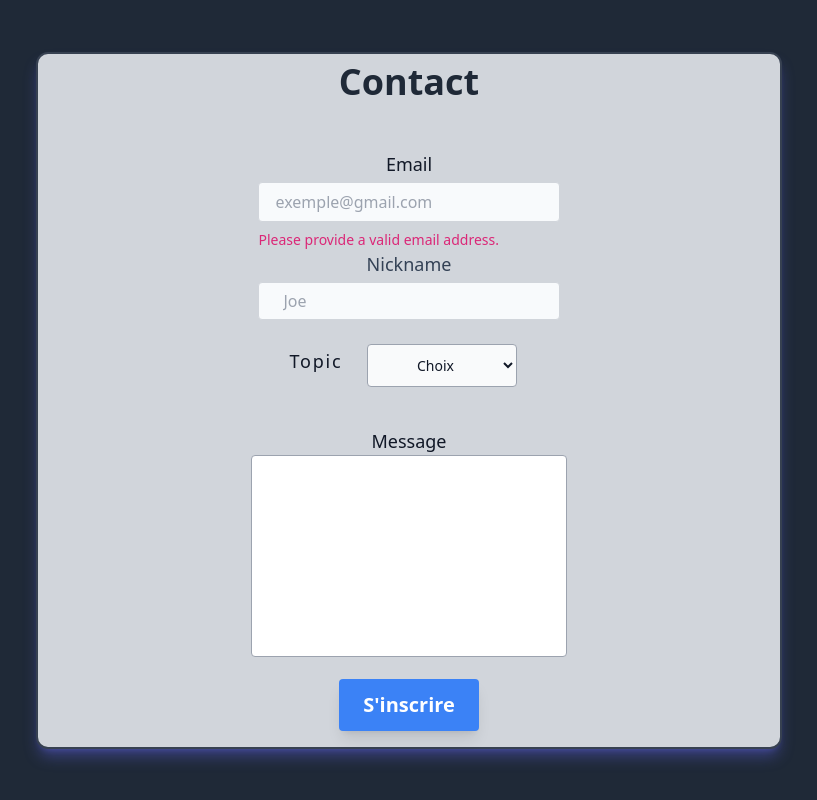
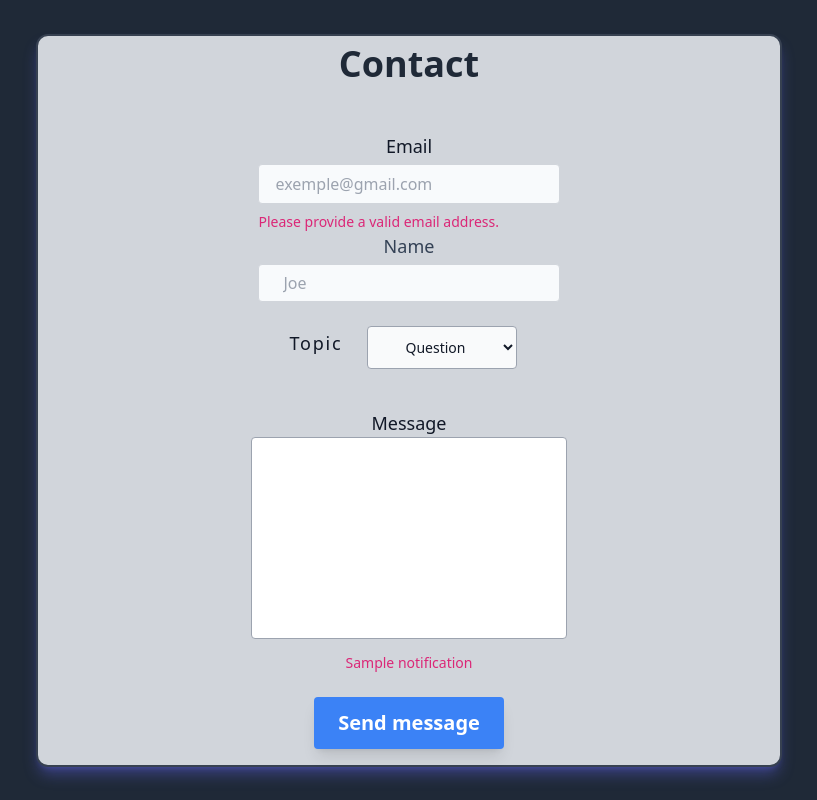
Before and after one commit to Yaeshin/getflixProject, a PHP site: template pages/contact.php in a window 1280 px wide. Shown: the whole page, without its empty margins (231-1048 px from the left). Run offline with PHP 8.4, Linux system fonts and the light colour scheme; the template is opened without the code that fills it: most values are stand-ins (such as "Sample title", 1, 10 or a date in 2020); some libraries are stand-ins or nearby versions.

Commit message:
contact page

```diff
--- a/pages/contact.php
+++ b/pages/contact.php
@@ -15,30 +15,29 @@
     <div class="mx-auto w-2/3 md:w-4/6 lg:w-7/12 flex justify-center items-center border-2 rounded-xl border-gray-700 bg-gray-300 flex flex-col drop-shadow-2x shadow-lg shadow-indigo-500/40 mx-auto">
       <div class=" mx-auto ">
         <h1 class="text-4xl text-gray-800 sm:text-4xl font-bold mt-2 text-center">Contact</h1>
-        <form class="mx-auto">
+        <form class="mx-auto" action="contactPage.php" method="post">
           <div class="p-2 w-full">
             <div class="block flex justify-center flex-col w-10/12 mx-auto ">
               <label class="block leading-7 text-lg text-gray-900  mt-5 sm:mt-10 text-center" for="email">Email</label>
-              <input type="email" class="peer mt-1 bg-slate-50 peer appearance-none py-2 text-gray-700 leading-tight px-4 rounded focus:outline-none focus:ring focus:border-blue-500 h-full w-full w-[calc(100% - 10px)]bg-gray-50 border border-gray-300" placeholder="exemple@gmail.com" id="email" name="email" required autocomplete="on">
+              <input type="email" class="peer mt-1 bg-slate-50 peer appearance-none py-2 text-gray-700 leading-tight px-4 rounded focus:outline-none focus:ring focus:border-blue-500 h-full w-full w-[calc(100% - 10px)]bg-gray-50 border border-gray-300" placeholder="exemple@gmail.com" id="contactEmail" name="contactEmail" required autocomplete="on">
               <p class="mt-2 invisible peer-invalid:visible text-pink-600 text-sm">
                 Please provide a valid email address.
               </p>
             </div>
             <!-- Nickname input -->
             <div class="block flex justify-center flex-col w-10/12 mx-auto mb-4">
-              <label class="block text-slate-700 text-center text-lg" for="pseudo_inscription">Nickname</label>
-              <input type="text" class="peer mt-1 bg-slate-50 peer appearance-none w-full text-gray-700 leading-tight  focus:bg-white rounded border border-gray-300 focus:outline-none focus:ring focus:border-blue-500 px-6 py-2" placeholder="Joe" id="pseudo_inscription" name="username" required>
+              <label class="block text-slate-700 text-center text-lg" for="name">Name</label>
+              <input type="text" class="peer mt-1 bg-slate-50 peer appearance-none w-full text-gray-700 leading-tight  focus:bg-white rounded border border-gray-300 focus:outline-none focus:ring focus:border-blue-500 px-6 py-2" placeholder="Joe" id="contactName" name="contactName">
             </div>
             <div class="p-2 w-full">
               <div class="relative">
                 <div class="inline relative w-30 ml-auto">
                   <div class="md:flex justify-around mb-6">
                     <div class="flex justify-around items-center">
-                      <label for="countries_disabled" class="block mb-2 text-lg text-gray-900 lg:tracking-widest ms:me-2 pr-2">Topic</label>
-                      <select id="countries_disabled" class="bg-gray-50 border border-gray-300 text-gray-900 text-sm focus:ring-blue-500 focus:border-blue-500 block w-full p-2.5 mx-3  self-end rounded border border-gray-400 w-full md:min-w-[150px] text-center ms-4 " data-te-select-init>
-                        <option>Choix</option>
-                        <option>Questions</option>
-                        <option>Remarques</option>
+                      <label for="topic" class="block mb-2 text-lg text-gray-900 lg:tracking-widest ms:me-2 pr-2">Topic</label>
+                      <select id="contactTopic" name="contactTopic" class="bg-gray-50 border border-gray-300 text-gray-900 text-sm focus:ring-blue-500 focus:border-blue-500 block w-full p-2.5 mx-3  self-end rounded border border-gray-400 w-full md:min-w-[150px] text-center ms-4 " data-te-select-init>
+                        <option>Question</option>
+                        <option>Comment</option>
                       </select>
                     </div>
 
@@ -49,13 +48,16 @@
             <div class="p-2 w-full">
               <div class=" text-center mx-auto">
                 <label for="message" class="leading-7 py-4 text-lg text-gray-900 ">Message</label>
-                <textarea id="message" name="message" required="" rows="8" class=" w-11/12 bg-white rounded border border-gray-400 focus:border-blue-500 focus:bg-white focus:ring-2 focus:ring-blue-200 h-32 text-base outline-none text-gray-900 py-1 px-8 resize-none leading-6 transition-colors duration-200 ease-in-out  h-full min-h-[100px] "></textarea>
+                <textarea id="contactMessage" name="contactMessage" required="" rows="8" class=" w-11/12 bg-white rounded border border-gray-400 focus:border-blue-500 focus:bg-white focus:ring-2 focus:ring-blue-200 h-32 text-base outline-none text-gray-900 py-1 px-8 resize-none leading-6 transition-colors duration-200 ease-in-out  h-full min-h-[100px] "></textarea>
               </div>
             </div>
+            <div class="text-center mb-4">
+                        <p class="notification peer-invalid:visible text-pink-600 text-sm" ><?php echo $notification; ?></p>
+                    </div>
             <div class="p-2 w-full">
               <div class="flex justify-center">
-                <button type="submit" class="flex text-white bg-blue-500 border-0 py-3 px-6 focus:outline-none hover:bg-blue-900 rounded text-xl font-bold shadow-lg mx-0 flex-col text-center">
-                  S'inscrire
+                <button type="submit" name="contactForm" value="contactForm" class="flex text-white bg-blue-500 border-0 py-3 px-6 focus:outline-none hover:bg-blue-900 rounded text-xl font-bold shadow-lg mx-0 flex-col text-center">
+                  Send message
                 </button>
               </div>
             </div>
```
Also changed, not shown: controllers/ContactPageController.php (added, +23 -0 lines), models/Db.class.php (+14 -0 lines), pages/contactPage.php (added, +14 -0 lines).
